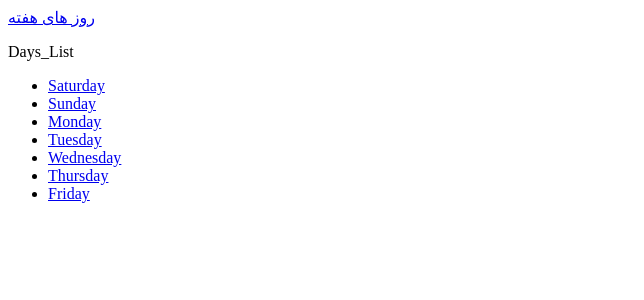
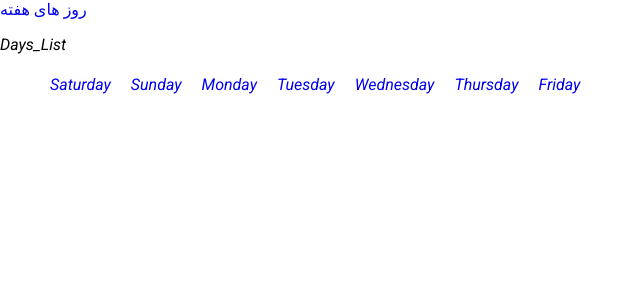
Before and after one commit to Miyankouh/Django-WebSite, a Django app: page /days/ in a window 1280 px wide. Shown: the top 300 px of the page, without its empty margins (0-644 px from the left). Run offline with Django 3.2, Linux system fonts and the light colour scheme.

Commit message:
raise 404 - static files

```diff
--- a/MyProject/MyProject/settings.py
+++ b/MyProject/MyProject/settings.py
@@ -123,6 +123,10 @@ USE_TZ = True
 
 STATIC_URL = '/static/'
 
+STATICFILES_DIRS = [
+    BASE_DIR / "static/"
+]
+
 # Default primary key field type
 # https://docs.djangoproject.com/en/3.2/ref/settings/#default-auto-field
 
--- /dev/null
+++ b/MyProject/challenges/static/challenges/challenges.css
@@ -0,0 +1,12 @@
+ul{
+    list-style: none;
+}
+
+a{
+    text-decoration: none;
+}
+
+ul li{
+    float: left;
+    padding: 5px 10px;
+}
--- a/MyProject/challenges/templates/challenges/includes/header.html
+++ b/MyProject/challenges/templates/challenges/includes/header.html
@@ -1,5 +1,3 @@
-
-
 <header>
     <nav>
         <a href="{% url 'days_list' %}"> روز های هفته</a>
--- a/MyProject/challenges/templates/challenges/index.html
+++ b/MyProject/challenges/templates/challenges/index.html
@@ -1,8 +1,16 @@
 {% extends 'base.html' %}
+{% load static %}
+
 
 {% block page_title %}
     days
 {% endblock  %}
+
+{% block header_refrances %}
+    <link rel="stylesheet" href="{% static 'challenges/challenges.css' %}">
+{% endblock  %}
+
+
 {% block content %}
     {% include "challenges/includes/header.html" with active_page="days_list" %}
     <ul>
--- a/MyProject/challenges/views.py
+++ b/MyProject/challenges/views.py
@@ -1,7 +1,7 @@
 from django.shortcuts import render
-from django.http import HttpResponse, HttpResponseNotFound, HttpResponseRedirect
+from django.http import Http404, HttpResponseNotFound, HttpResponseRedirect
 from django.urls import reverse
-
+from django.template.loader import render_to_string
 # Create your views here.
 
 days = {
@@ -18,6 +18,10 @@ days = {
 def dynamic_days(request, day):
     day_data = days.get(day)
 
+    if day_data is  None:
+        raise Http404()
+        # response_data = render_to_string('404.html')
+        # return HttpResponseNotFound(response_data)
     context = {
         "data": day_data,
         "day": f"selected day is {day}",
--- /dev/null
+++ b/MyProject/static/style.css
@@ -0,0 +1,10 @@
+
+@import url('https://fonts.googleapis.com/css2?family=Roboto:ital,wght@1,400;1,500;1,700;1,900&display=swap');
+
+html{
+    font-family: 'Roboto', sans-serif;
+}
+
+body{
+    margin: 0;
+}
--- a/MyProject/templates/base.html
+++ b/MyProject/templates/base.html
@@ -1,3 +1,5 @@
+{% load static %}
+
 <!DOCTYPE html>
 <html lang="en" >
 <head>
@@ -7,6 +9,7 @@
     <title>
         {% block page_title %} روزهای هفته {% endblock %}
     </title>
+    <link rel="stylesheet" href="{% static 'style.css' %}">
     {% block header_refrances %}{% endblock  %}
 </head>
 <body>
```
Also changed, not shown: MyProject/templates/404.html (added, +11 -0 lines).
